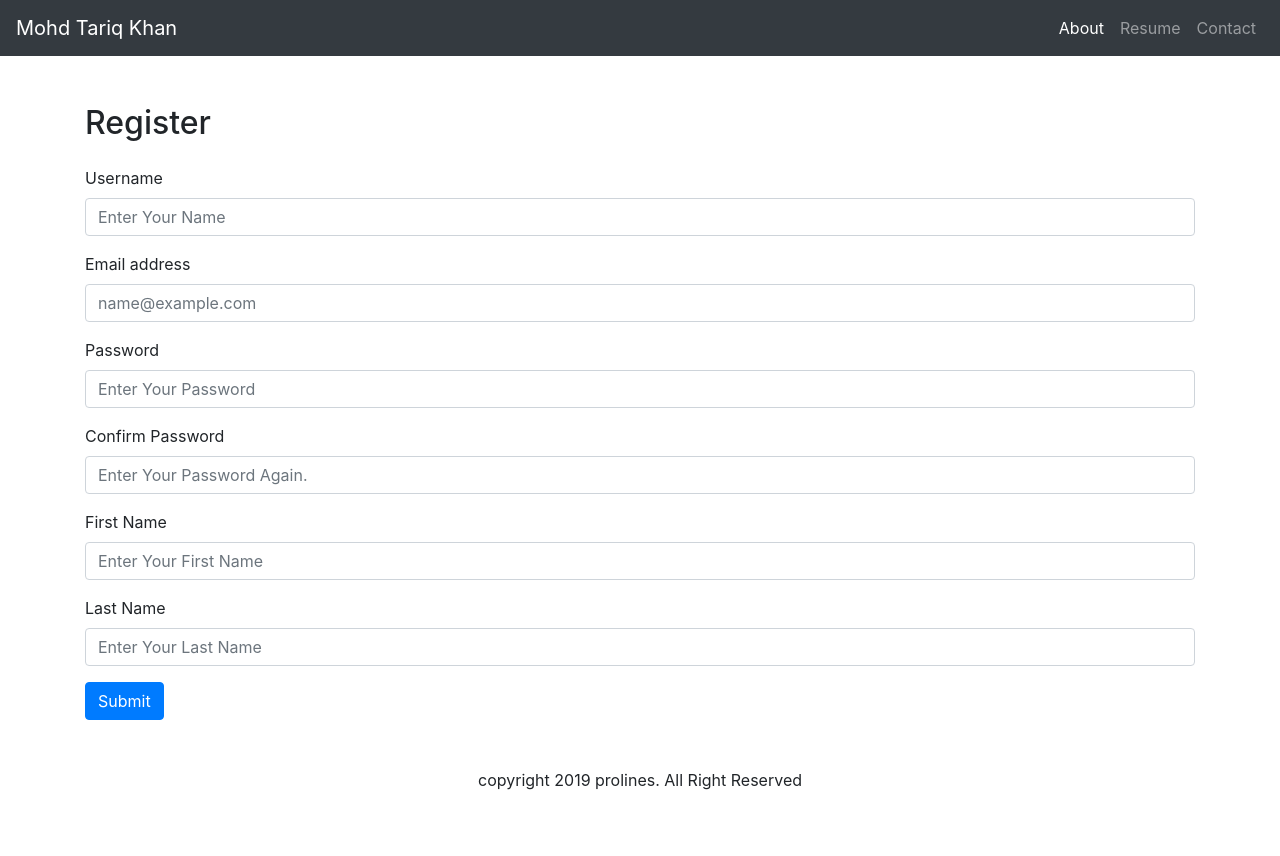
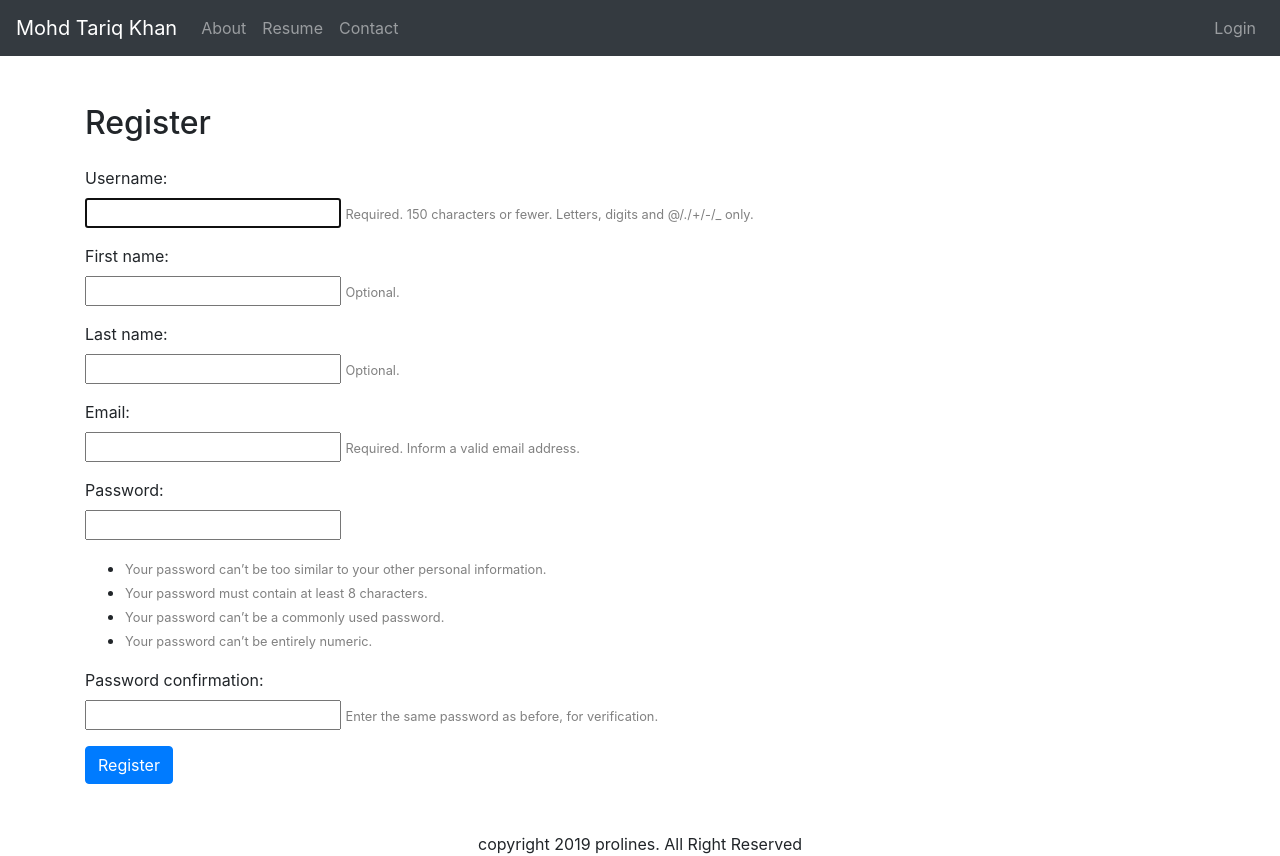
Before and after one commit to tariqprolines/myblog, a Django app: page /register in a window 1280 px wide. Before the commit the page ends 790 px from the top, so only its background shows below. Run offline with Django 3.2, Linux system fonts and the light colour scheme; some libraries are stand-ins or nearby versions.

Commit message:
Add User Account Functionality

```diff
--- a/blog/settings.py
+++ b/blog/settings.py
@@ -38,7 +38,10 @@ INSTALLED_APPS = [
     'django.contrib.messages',
     'django.contrib.staticfiles',
     'project.apps.ProjectConfig',#new
+    'crispy_forms'
 ]
+
+CRISPY_TEMPLATE_PACK = 'bootstrap4'
 
 MIDDLEWARE = [
     'django.middleware.security.SecurityMiddleware',
--- a/blog/urls.py
+++ b/blog/urls.py
@@ -20,5 +20,5 @@ from django.conf.urls.static import static
 
 urlpatterns = [
     path('admin/', admin.site.urls),
-    path('',include('project.urls'))
+    path('',include('project.urls')),
 ]+ static(settings.MEDIA_URL, document_root=settings.MEDIA_ROOT)
--- /dev/null
+++ b/project/forms.py
@@ -0,0 +1,12 @@
+from django import forms
+from django.contrib.auth.forms import UserCreationForm
+from django.contrib.auth.models import User
+
+class RegisterForm(UserCreationForm):
+    first_name = forms.CharField(max_length=30, required=False, help_text='Optional.')
+    last_name = forms.CharField(max_length=30, required=False, help_text='Optional.')
+    email = forms.EmailField(max_length=254, help_text='Required. Inform a valid email address.')
+
+    class Meta:
+        model = User
+        fields = ('username', 'first_name', 'last_name', 'email', 'password1', 'password2', )
--- a/project/templates/project/base.html
+++ b/project/templates/project/base.html
@@ -17,8 +17,8 @@
       </button>
 
       <div class="collapse navbar-collapse" id="navbarSupportedContent">
-        <ul class="navbar-nav ml-auto">
-          <li class="nav-item active">
+        <ul class="navbar-nav mr-auto">
+          <li class="nav-item">
             <a class="nav-link" href="{%url 'about'%}">About</a>
           </li>
           <li class="nav-item">
@@ -27,6 +27,24 @@
           <li class="nav-item">
             <a class="nav-link" href="{% url 'contact'%}">Contact</a>
           </li>
+        </ul>
+
+      </div>
+      <div class="collapse navbar-collapse" id="navbarSupportedContent">
+        <ul class="navbar-nav ml-auto">
+          {% if user.is_authenticated %}
+          <li class="nav-item nav-link"> Welcome, {{user.username}}</li>
+          <li class="nav-item">
+            <a class="nav-link" href="{% static 'project/cv.pdf'%}">Post Project</a>
+          </li>
+          <li class="nav-item">
+            <a class="nav-link" href="{% url 'logout'%}">Logout</a>
+          </li>
+          {% else %}
+          <li class="nav-item">
+            <a class="nav-link" href="{%url 'login'%}">Login</a>
+          </li>
+          {% endif %}
         </ul>
 
       </div>
--- a/project/templates/project/register.html
+++ b/project/templates/project/register.html
@@ -1,46 +1,23 @@
 {% extends 'project/base.html'%}
-{% block title%}<title>Contact Us</title>{% endblock %}
+{% block title%}<title>Register</title>{% endblock %}
 {% block body%}
     <div class="container my-4 py-4">
         <h2 class="mb-4">Register</h2>
-
-        <form method="post" action="{% url 'register'%}">{%csrf_token%}
-          {% if messages %}
-            {% for message in messages %}
-                <div class="alert alert-success alert-dismissible fade show {{ message.tags }}" role="alert">
-                  {{ message }}
-                  <button type="button" class="close" data-dismiss="alert" aria-label="Close">
-                    <span aria-hidden="true">&times;</span>
-                  </button>
-                </div>
-             {% endfor %}
-            {% endif %}
-          <div class="form-group">
-            <label for="name">Username</label>
-            <input type="text" class="form-control" id="name" name="name" placeholder="Enter Your Name">
-          </div>
-          <div class="form-group">
-            <label for="email">Email address</label>
-            <input type="email" class="form-control" id="email" name="email" placeholder="name@example.com">
-          </div>
-          <div class="form-group">
-            <label for="password">Password</label>
-            <input type="password" class="form-control" id="password" name="password" placeholder="Enter Your Password">
-          </div>
-          <div class="form-group">
-            <label for="cpassword">Confirm Password</label>
-            <input type="password" class="form-control" id="cpassword" name="cpassword" placeholder="Enter Your Password Again.">
-          </div>
-          <div class="form-group">
-            <label for="fname">First Name</label>
-            <input type="text" class="form-control" id="fname" name="fname" placeholder="Enter Your First Name">
-          </div>
-          <div class="form-group">
-            <label for="lname">Last Name</label>
-            <input type="text" class="form-control" id="lname" name="lname" placeholder="Enter Your Last Name">
-          </div>
-
-          <button type="submit" class="btn btn-primary">Submit</button>
+        <form method="post" action="{% url 'register'%}">
+            {% csrf_token %}
+            {% for field in form %}
+              <p>
+                {{ field.label_tag }}<br>
+                {{ field }}
+                {% if field.help_text %}
+                  <small style="color: grey">{{ field.help_text }}</small>
+                {% endif %}
+                {% for error in field.errors %}
+                  <p style="color: red">{{ error }}</p>
+                {% endfor %}
+              </p>
+            {% endfor %}
+            <button type="submit" class="btn btn-primary">Register</button>
         </form>
     </div>
 {% endblock %}
--- a/project/urls.py
+++ b/project/urls.py
@@ -6,5 +6,6 @@ urlpatterns = [
     path('contact',views.contact,name='contact'),
     path('register',views.register,name='register'),
     path('login',views.login,name='login'),
+    path('logout',views.logout_view,name='logout'),
     path('<int:project_id>',views.details,name='details'),
 ]
--- a/project/views.py
+++ b/project/views.py
@@ -1,14 +1,21 @@
-from django.shortcuts import render,HttpResponse,redirect
+from django.contrib.auth.decorators import login_required
+from django.contrib.auth import login as auth_login, authenticate,logout
+from django.shortcuts import render, redirect , HttpResponse
 from django.contrib import messages
 from .models import Project,Contact
+from .forms import RegisterForm
+
 def home(request):
     projects=Project.objects.all()
     return render(request,'project/index.html',{'projects':projects})
 def details(request,project_id):
     project=Project.objects.filter(id=project_id)
     return render(request,'project/details.html',{'project':project[0]})
+
+@login_required
 def about(request):
     return render(request,'project/about.html')
+
 def contact(request):
     if request.method=='POST':
         contact=Contact()
@@ -21,7 +28,33 @@ def contact(request):
         return redirect('/contact')
     else:
         return render(request,'project/contact.html');
+
 def register(request):
-    return render(request,'project/register.html')
+    if request.method == 'POST':
+        form = RegisterForm(request.POST)
+        if form.is_valid():
+            form.save()
+            username = form.cleaned_data.get('username')
+            raw_password = form.cleaned_data.get('password1')
+            user = authenticate(username=username, password=raw_password)
+            login(request, user)
+            return redirect('/')
+    else:
+        form = RegisterForm()
+    return render(request, 'project/register.html', {'form': form})
+
 def login(request):
-    return HttpResponse('Login')
+    if request.method=='POST':
+        user = request.POST.get('username')
+        pwd = request.POST.get('password')
+        user=authenticate(username = user,password = pwd)
+        if user is not None:
+            auth_login(request, user)
+            return redirect('home')
+        else:
+            return HttpResponse('Not Authenticate')
+    return render(request,'project/login.html')
+
+def logout_view(request):
+    logout(request)
+    return redirect('home')
```
Also changed, not shown: project/static/project/style.css (+8 -0 lines), project/templates/project/login.html (added, +22 -0 lines), project/models.py (line endings or trailing spaces).
